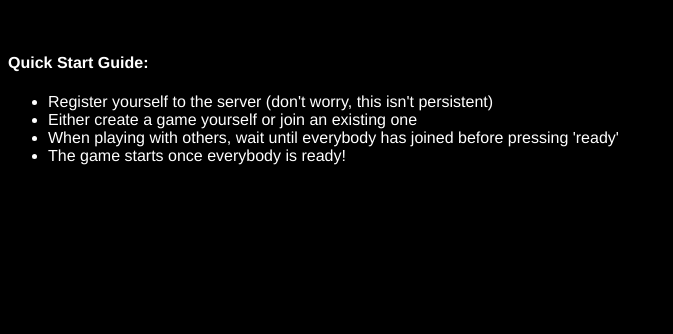
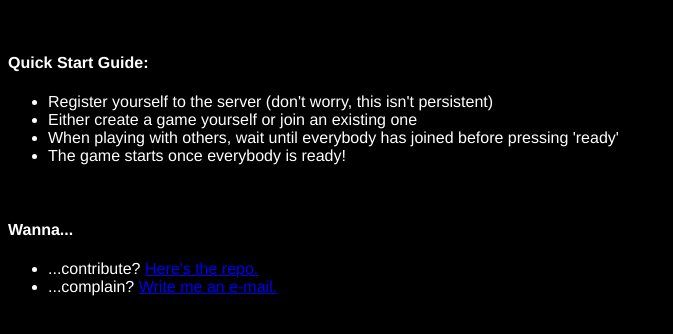
Before and after one commit to TechnikTobi/rusty-sudoku, a plain HTML site: page static/index.html in a window 1280 px wide. Shown: the part 104-438 px from the top of the page, without its empty margins (0-673 px from the left). Drawn offline with Linux system fonts and the light colour scheme.

Commit message:
Added links to repo & mail

```diff
--- a/static/index.html
+++ b/static/index.html
@@ -22,6 +22,14 @@
 				<li>Either create a game yourself or join an existing one</li>
 				<li>When playing with others, wait until everybody has joined before pressing 'ready'</li>
 				<li>The game starts once everybody is ready!</li>
+			</ul>
+
+			<br>
+
+			<h4>Wanna...</h4>
+			<ul>
+				<li>...contribute? <a href="https://github.com/TechnikTobi/rusty-sudoku">Here's the repo.</a></li>
+				<li>...complain? <a href="mailto:tobias.prisching@icloud.com">Write me an e-mail.</a></li>
 			</ul>
 		</div>
 
```
